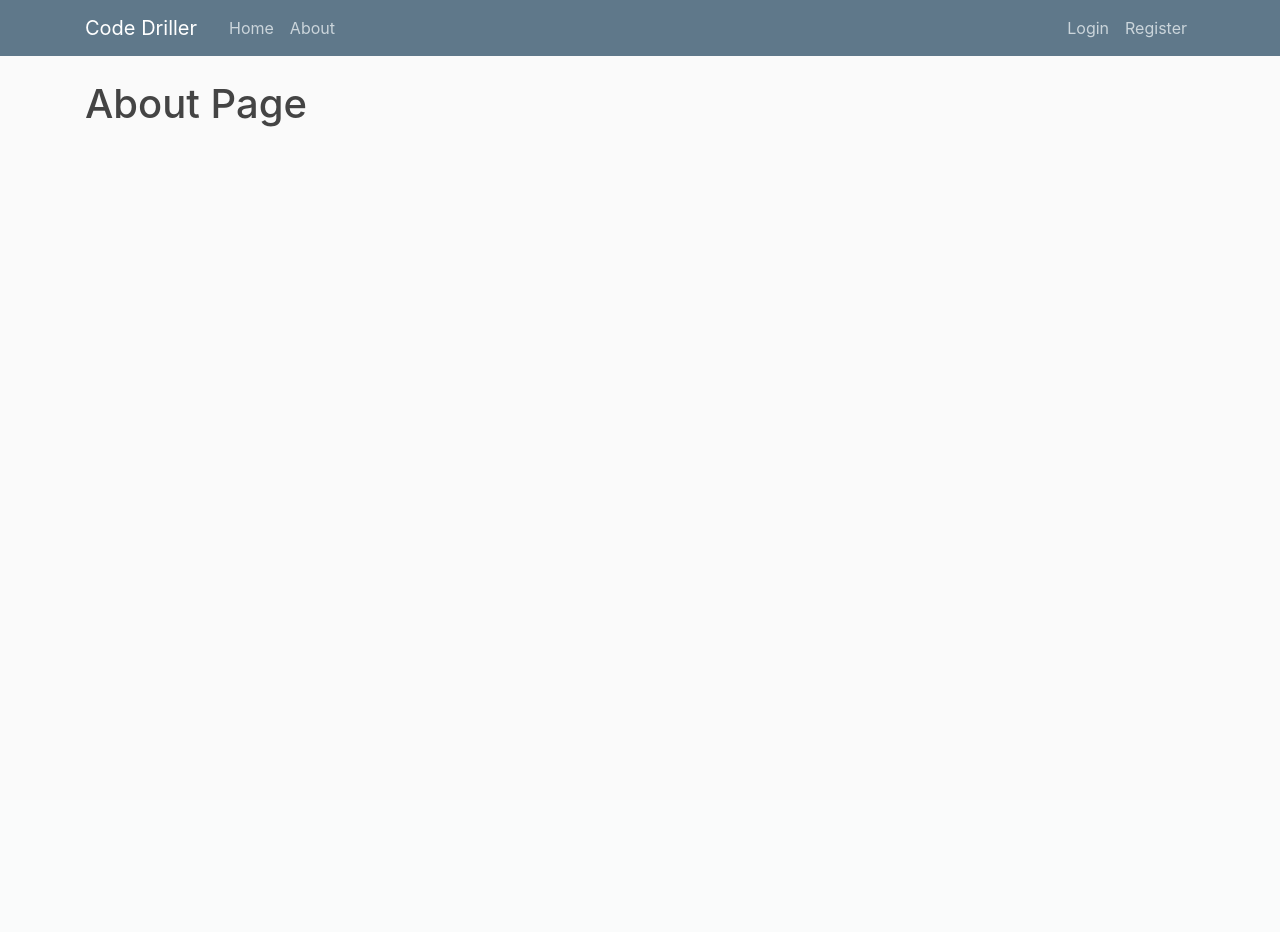
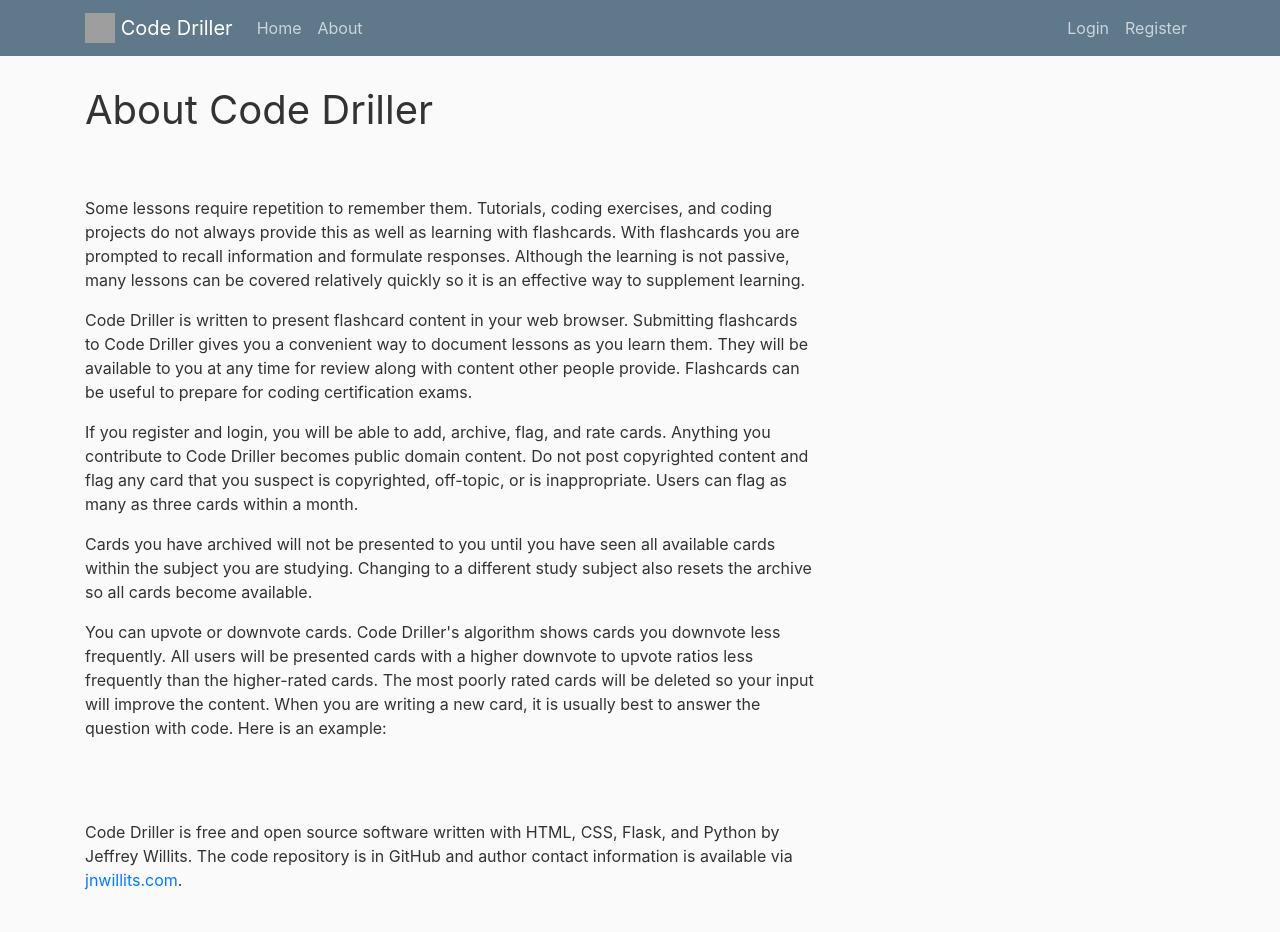
Before and after one commit to jnwillits/code-driller, a Flask app: page /about in a window 1280 px wide. Before the commit the page ends 127 px from the top, so only its background shows below. Run offline with Flask 2, Linux system fonts and the light colour scheme; data that the repository does not hold is empty; some libraries are stand-ins or nearby versions; grey boxes are pictures that could not be loaded.

```diff
--- a/codedriller/templates/about.html
+++ b/codedriller/templates/about.html
@@ -1,4 +1,55 @@
 {% extends "layout.html" %}
 {% block content %}
-    <h1>About Page</h1>
+    <p class='account-heading'>About Code Driller</p>
+    <p class='article-content'>
+        </p>Some lessons require repetition to remember them. Tutorials, coding exercises, and coding projects do not always provide this as well
+        as learning with flashcards. With flashcards you are prompted to recall information and formulate responses. Although the learning is
+        not passive, many lessons can be covered relatively quickly so it is an effective way to supplement learning.</p>
+        </p>Code Driller is written to present flashcard content in your web browser. Submitting flashcards to Code Driller gives you a
+        convenient way to document lessons as you learn them. They will be available to you at any time for review along with content other
+        people provide. Flashcards can be useful to prepare for coding certification exams.</p>
+        </p>If you register and login, you will be able to add, archive, flag, and rate cards. Anything you contribute to Code Driller becomes
+        public domain content. Do not post copyrighted content and flag any card that you suspect is copyrighted, off-topic, or is
+        inappropriate. Users can flag as many as three cards within a month.</p>
+        </p>Cards you have archived will not be presented to you until you have seen all available cards within the subject you are studying.
+        Changing to a different study subject also resets the archive so all cards become available.</p>
+        </p> You can upvote or downvote cards. Code Driller's algorithm shows cards you downvote less frequently. All users will
+        be presented cards with a higher downvote to upvote ratios less frequently than the higher-rated cards. The most poorly rated cards
+        will be deleted so your input will improve the content. When you are writing a new card, it is usually best to answer the
+        question with code. Here is an example:</p>
+        <br /><p>
+
+            {% for post in cards.items %}
+              {% if post.id == 1 %}
+
+                <a class="ml-3 text-muted" <h1>Question</h1></a>
+                  <article class="media content-section">
+                  <div class="media-body">
+                    <b>
+                    <p class="article-content">{{ post.question }}</p>
+                    </b>
+                  </div>
+                </article>
+
+                <a class="ml-3 text-muted" <h1>Answer</h1></a>
+                <article class="media content-section">
+                  <div class="media-body">
+                    <b>
+                    <p class="article-content">{{ post.answer }}</p>
+                    </b>
+                  </div>
+                </article>
+
+              {% endif %}
+            {% endfor %}
+
+        <br />
+        <p>Code Driller is free and open source software written with HTML, CSS, Flask, and Python by Jeffrey Willits. The code repository
+        is in GitHub and author contact information is available via <a href='https://jnwillits.com/'>jnwillits.com</a>.</p>
+
+
+            <!-- Click <a href="http://www.yahoo.com">here</a> to go to yahoo. -->
+
+        <br />
+
 {% endblock content %}
--- a/codedriller/templates/layout.html
+++ b/codedriller/templates/layout.html
@@ -20,7 +20,10 @@
     <header class="site-header">
       <nav class="navbar navbar-expand-md navbar-dark bg-steel fixed-top">
         <div class="container">
-          <a class="navbar-brand mr-4" href="/">Code Driller</a>
+          <a class="navbar-brand" href="/">
+            <img src="/static/logo.png" width="30" height="30" class="d-inline-block align-top" alt="">
+            Code Driller
+          </a>
           <button class="navbar-toggler" type="button" data-toggle="collapse" data-target="#navbarToggle" aria-controls="navbarToggle" aria-expanded="false" aria-label="Toggle navigation">
             <span class="navbar-toggler-icon"></span>
           </button>
@@ -84,19 +87,15 @@
 
           </div>
           {% if show_next_btn %}
-            <a <button type="button" class="btn btn-primary mt-1 mb-1 ml-1" href="{{ url_for('study_question') }}">Next Card</a>
+            <a <button type="button" class="btn btn-primary mt-1 mb-1 ml-1" href="{{ url_for('home') }}">Next Card</a>
           {% else %}
             <a <button type="button" class="btn btn-primary mt-1 mb-1 ml-1" href="{{ url_for('study_answer') }}">Answer</a>
           {% endif %}
         {% endif %}
 
-
-
-
         </div>
       </div>
     </main>
-
 
     <!-- Optional JavaScript -->
     <!-- jQuery first, then Popper.js, then Bootstrap JS -->
```
Also changed, not shown: codedriller/templates/home.html (+40 -17 lines), codedriller/templates/home_unused_alternate.html (added, +13 -0 lines).
